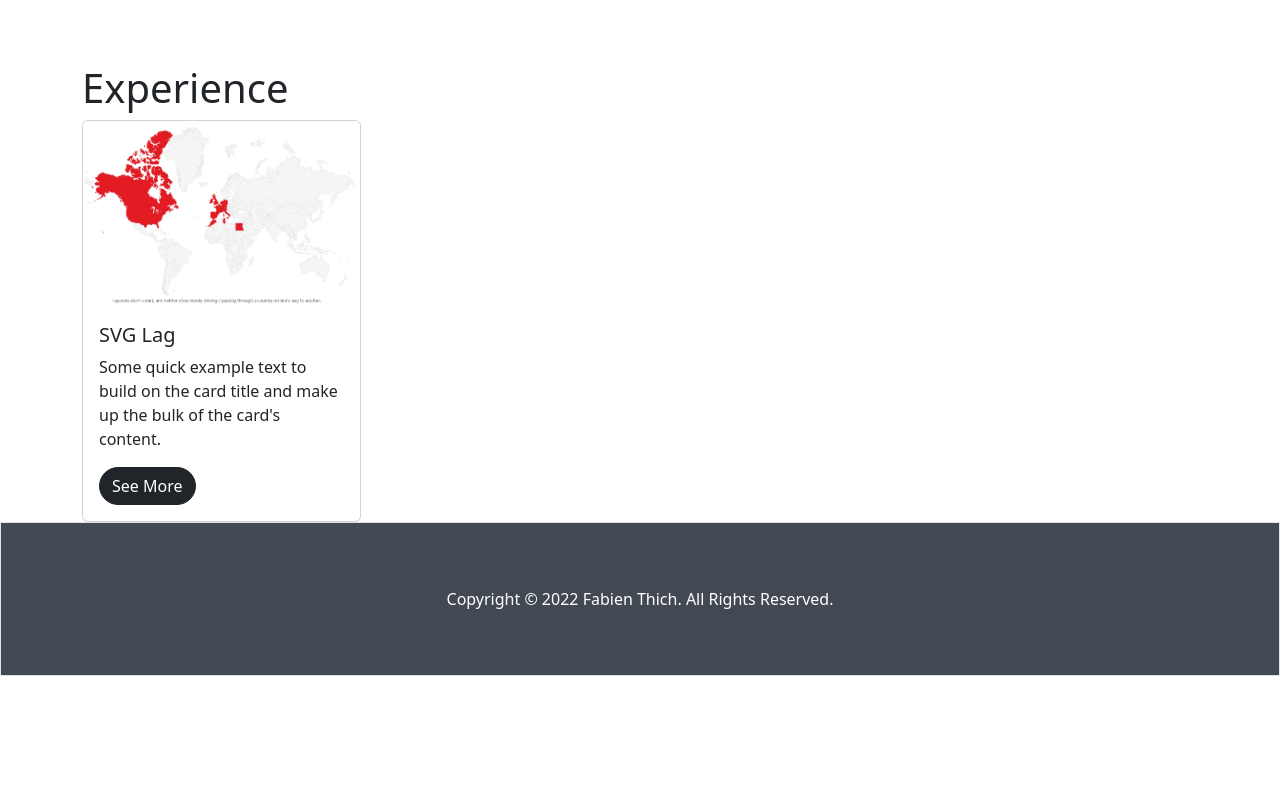
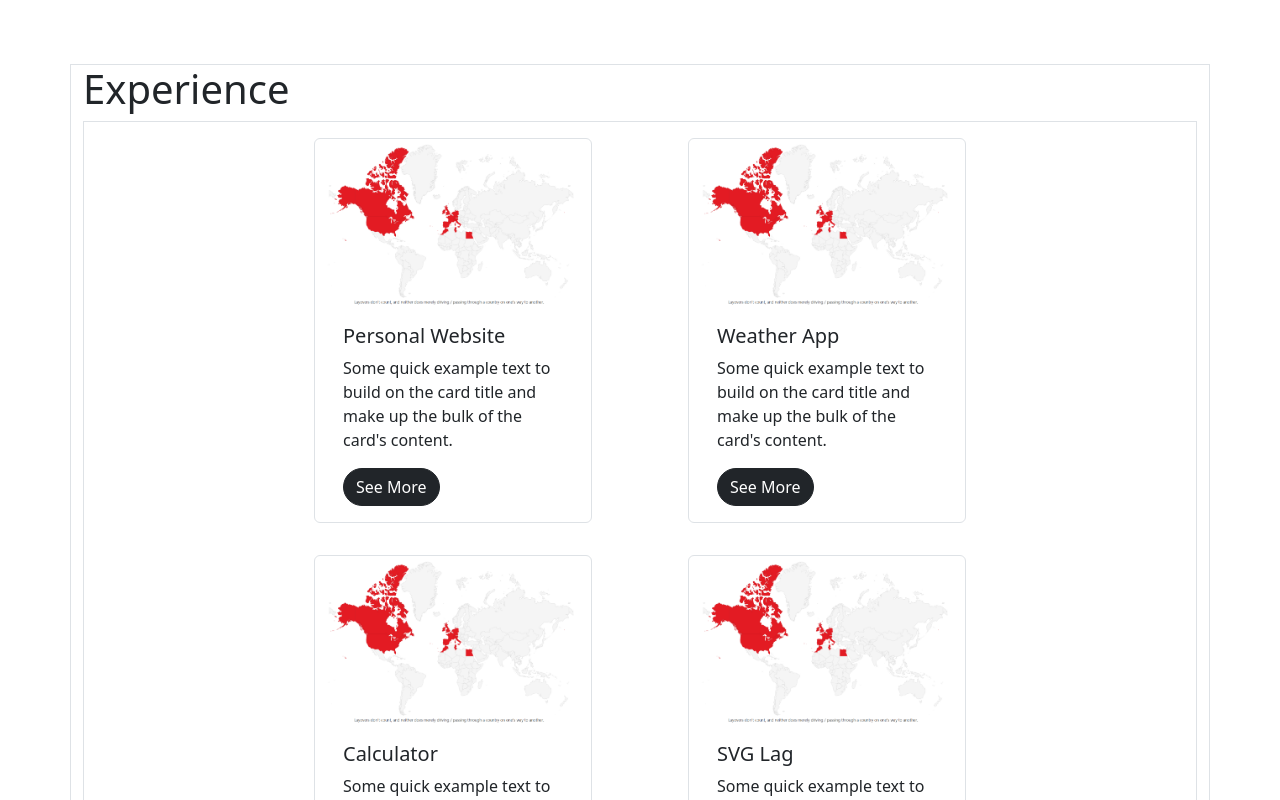
Before and after one commit to FabienThich/portfolio, a React (Create React App) app: page / in a window 1280 px wide. Shown: the part 2320-3120 px from the top of the page. Before the commit the page ends 2996 px from the top, so only its background shows below. Built offline with nearby package versions, Linux system fonts and the light colour scheme.

Commit message:
Work on Cards

```diff
--- a/src/Components/Experience/Experience.css
+++ b/src/Components/Experience/Experience.css
@@ -1,3 +1,10 @@
+.card {
+  margin-top: 1em;
+  margin-bottom: 1em;
+  margin-left: 3em;
+  margin-right: 3em;
+}
+
 .seeMore {
   transition: transform 0.3s;
 }
--- a/src/Components/Experience/Experience.js
+++ b/src/Components/Experience/Experience.js
@@ -1,26 +1,29 @@
 import "./Experience.css";
-import JPCountries from "../../assets/JPCountries.png";
+import Cards from "./Experience.json";
 
 function Experience() {
   return (
-    <div className="container">
+    <div className="container border">
       <h1 className="text-left">Experience</h1>
-      <div className="card col-lg-3 col-md-6 col-sm-12">
-        <img src={JPCountries} className="card-img-top" />
+      <div className="row justify-content-center border">
+        {Cards.map((card) => {
+          return (
+            <div className="card col-lg-3 col-md-6 col-sm-12 border">
+              <img src={card.image} className="card-img-top" />
               <div className="card-body">
-          <h5 className="card-title">SVG Lag</h5>
-          <p className="card-text">
-            Some quick example text to build on the card title and make up the
-            bulk of the card's content.
-          </p>
+                <h5 className="card-title">{card.title}</h5>
+                <p className="card-text">{card.description}</p>
                 <a
-            href="https://www.jpabadir.com/countries"
+                  href={card.link}
                   className="btn btn-dark rounded-pill seeMore"
                 >
                   See More
                 </a>
               </div>
             </div>
+          );
+        })}
+      </div>
     </div>
   );
 }
--- /dev/null
+++ b/src/Components/Experience/Experience.json
@@ -0,0 +1,41 @@
+[
+  {
+    "title": "Personal Website",
+    "description": "Some quick example text to build on the card title and make up the bulk of the card's content.",
+    "image": "portfolio/assets/JPCountries.png",
+    "link": "https://fabienthich.github.io/"
+  },
+
+  {
+    "title": "Weather App",
+    "description": "Some quick example text to build on the card title and make up the bulk of the card's content.",
+    "image": "portfolio/assets/JPCountries.png",
+    "link": "https://www.jpabadir.com/countries"
+  },
+  {
+    "title": "Calculator",
+    "description": "Some quick example text to build on the card title and make up the bulk of the card's content.",
+    "image": "portfolio/assets/JPCountries.png",
+    "link": "https://fabienthich.github.io/calculator"
+  },
+
+  {
+    "title": "SVG Lag",
+    "description": "Some quick example text to build on the card title and make up the bulk of the card's content.",
+    "image": "portfolio/assets/JPCountries.png",
+    "link": "https://www.jpabadir.com/countries"
+  },
+  {
+    "title": "SVG Lag",
+    "description": "Some quick example text to build on the card title and make up the bulk of the card's content.",
+    "image": "portfolio/assets/JPCountries.png",
+    "link": "https://www.jpabadir.com/countries"
+  },
+
+  {
+    "title": "SVG Lag",
+    "description": "Some quick example text to build on the card title and make up the bulk of the card's content.",
+    "image": "portfolio/assets/JPCountries.png",
+    "link": "https://www.jpabadir.com/countries"
+  }
+]
--- a/src/Components/Main/Main.js
+++ b/src/Components/Main/Main.js
@@ -5,6 +5,7 @@ import Home from "../Home/Home";
 import About from "../About/About";
 import Resume from "../Resume/Resume";
 import Experience from "../Experience/Experience";
+// Create new component for nav
 
 function Main() {
   return (
```
Also changed, not shown: public/assets/JPCountries.png (renamed from src/assets/JPCountries.png). Lines whose indentation alone changed are shown as unchanged.
